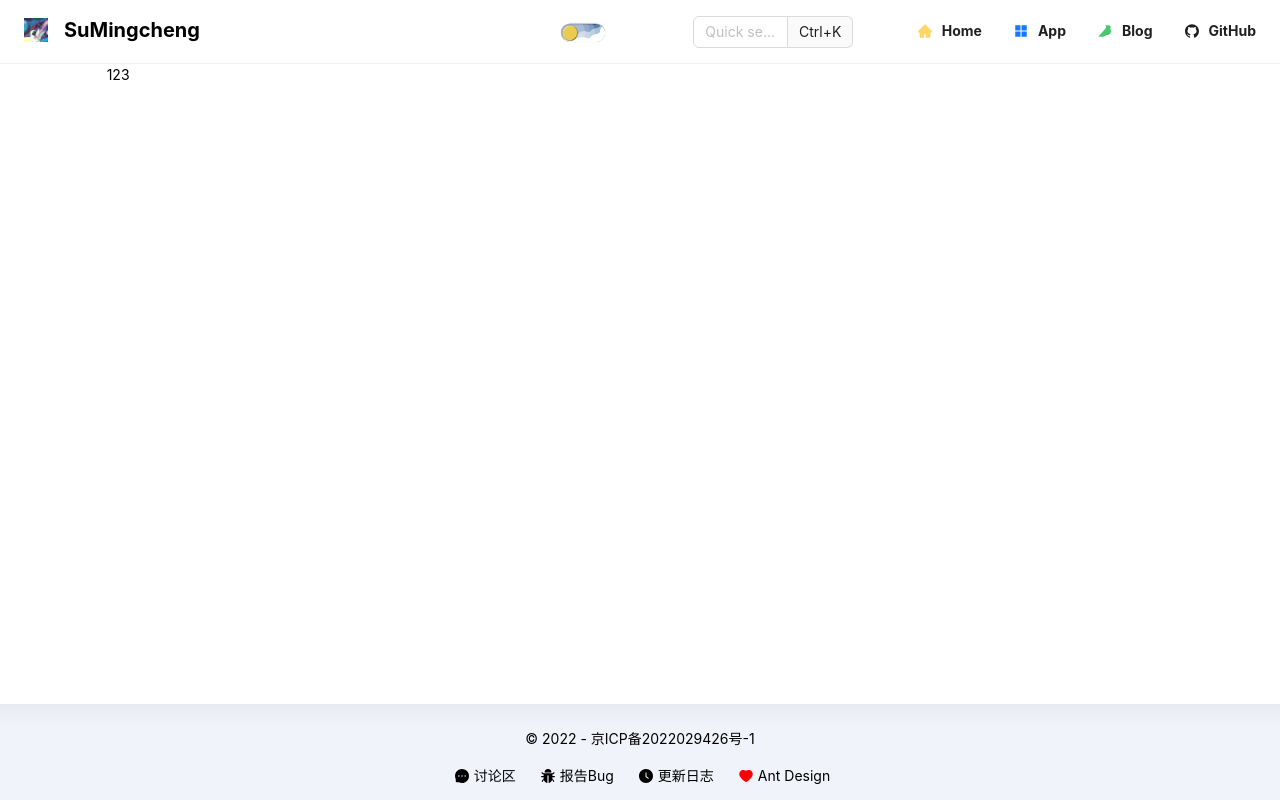
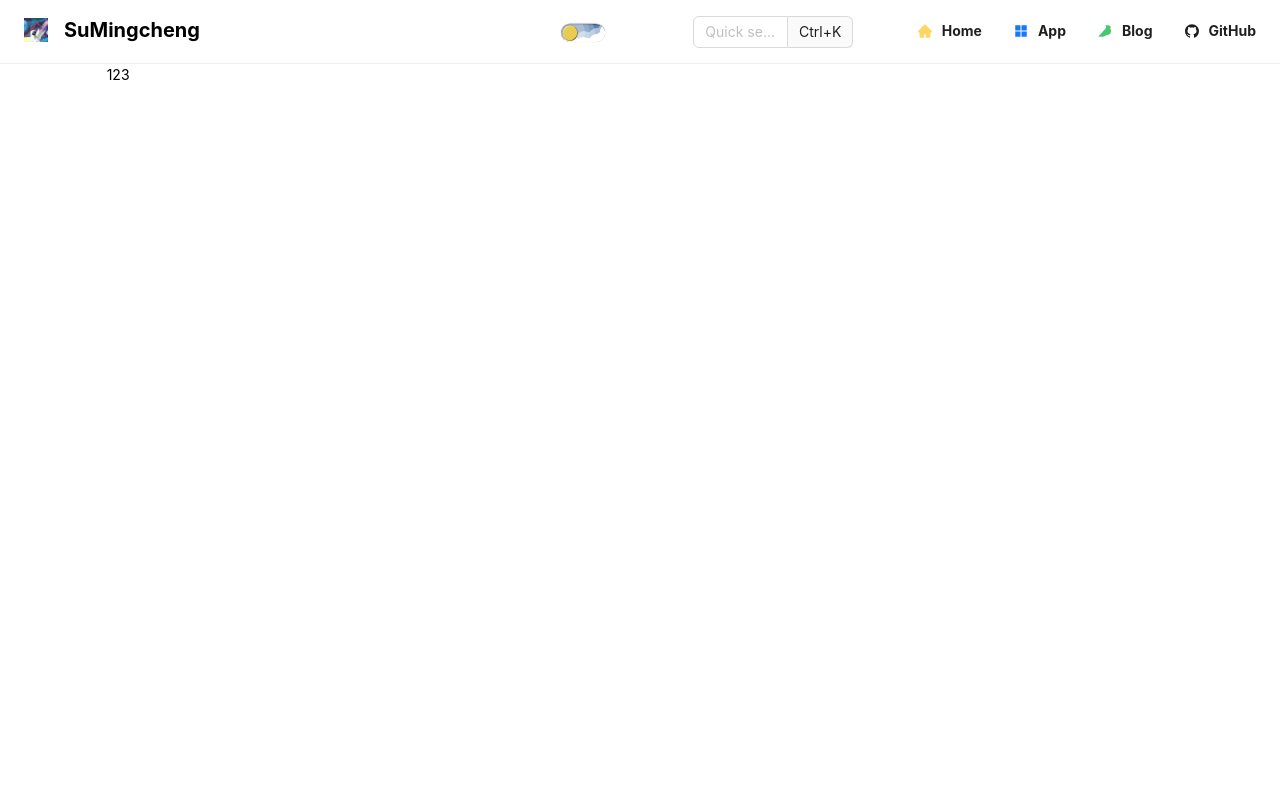
Before and after one commit to sumingcheng/Blog, a Next.js app: page /more in a window 1280 px wide. Built offline with nearby package versions, Linux system fonts and the light colour scheme.

Commit message:
fix：修复按钮样式冲突问题

```diff
--- a/src/assets/scss/dayAndNightBtn.module.scss
+++ b/src/assets/scss/dayAndNightBtn.module.scss
@@ -1,6 +1,7 @@
 .btnMain {
   transform: scale(.2);
 }
+
 @function gradient($positionX, $positionY, $color1, $color2, $gradientSize1, $gradientSize2) {
   @return radial-gradient(circle at $positionX $positionY, $color1, $color1 $gradientSize1, $color2 $gradientSize2, $color2);
 }
--- a/src/components/DayAndNightBtn.tsx
+++ b/src/components/DayAndNightBtn.tsx
@@ -1,4 +1,4 @@
-import S from '@/assets/scss/dayAndNightBtn.module.scss'
+import BtnStyle from '@/assets/scss/dayAndNightBtn.module.scss'
 import {useContext, useState} from "react";
 import {ThemeContext} from "@/context";
 
@@ -22,8 +22,8 @@ const DayAndNightBtn = () => {
     }
   }
   return (
-      <div className={`${S.btnMain}`}>
-        <div className={`${S.btnStyle} ${isActive ? S.active : ''}`} onClick={onclick}></div>
+      <div className={`${BtnStyle.btnMain}`}>
+        <div className={`${BtnStyle.btnStyle} ${isActive ? BtnStyle.active : ''}`} onClick={onclick}></div>
       </div>
   )
 }
--- a/src/layout/index.tsx
+++ b/src/layout/index.tsx
@@ -4,7 +4,7 @@ import {Col, Row} from 'antd';
 import Footer from "@/layout/footer.tsx"
 import {Props} from "@/types/layout.ts";
 
-const Layout: React.FC<Props> = ({children}) => {
+const Layout: React.FC<Props> = ({children, showFooter = true}) => {
   return (
       <>
         <div className={`flex flex-col min-h-screen`}>
@@ -19,11 +19,13 @@ const Layout: React.FC<Props> = ({children}) => {
             <Col span={2}></Col>
           </Row>
           {/*底部*/}
-          <Row className="flex-none">
-            <Col span={24}>
-              <Footer/>
-            </Col>
-          </Row>
+          {showFooter && ( // 添加这一行
+              <Row className="flex-none">
+                <Col span={24}>
+                  <Footer/>
+                </Col>
+              </Row>
+          )}
         </div>
       </>
   )
--- a/src/pages/index.tsx
+++ b/src/pages/index.tsx
@@ -5,10 +5,12 @@ import SuCard from "@/components/SuCard";
 import BackgroundCloth from "@/components/BackgroundCloth";
 import {Button} from "antd";
 import S from '@/assets/scss/index.module.scss'
+import {useRouter} from 'next/router'
 
 function IndexPage() {
   const playText = "Growth is not always a smooth journey, but every step is worth documenting. In this blog, I will share my explorations and discoveries in both personal and professional life.😊"
   const el = React.useRef(null);
+  const router = useRouter()
 
   const SuCardArr = [{
     id: "1",
@@ -50,7 +52,7 @@ function IndexPage() {
   }, []);
 
   const seeMore = () => {
-    console.log("see more")
+    router.push('/more')
   }
 
   return (
--- a/src/pages/more/index.tsx
+++ b/src/pages/more/index.tsx
@@ -2,7 +2,7 @@ import Layout from '@/layout/index';
 
 function More() {
   return (
-      <Layout>
+      <Layout showFooter={false}>
         123
       </Layout>
   )
--- a/src/types/layout.ts
+++ b/src/types/layout.ts
@@ -2,6 +2,7 @@ import {ReactNode} from "react";
 
 export interface Props {
   children: ReactNode;  // 指定children属性
+  showFooter?: boolean;
 }
 
 export interface switchTheme {
--- a/tailwind.config.js
+++ b/tailwind.config.js
@@ -1,6 +1,9 @@
 /** @type {import('tailwindcss').Config} */
 
 module.exports = {
+  corePlugins: {
+    preflight: false
+  },
   content: [
     './src/pages/**/*.{js,ts,jsx,tsx,mdx}',
     './src/components/**/*.{js,ts,jsx,tsx,mdx}',
```
